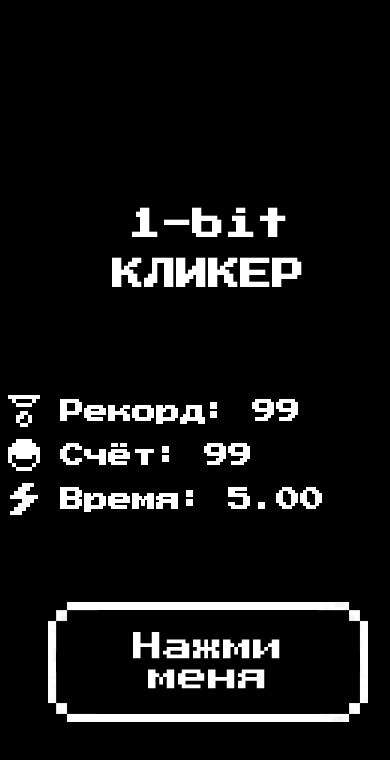
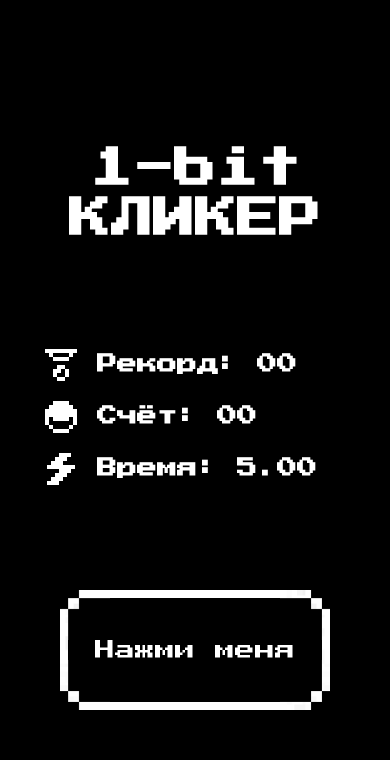
Before and after one commit to z1n1n85/clicker_game, a website: page src/index.html in a window 390 px wide. Drawn offline with nearby package versions, Linux system fonts and the light colour scheme; files that its build step writes are made by us from their sources.

Commit message:
адаптив css

```diff
--- a/src/index.html
+++ b/src/index.html
@@ -17,12 +17,13 @@
             <br>
             КЛИКЕР
         </h1>
-        <h2 class="subtitle record">Рекорд: 99</h2>
-        <h2 class="subtitle score">Счёт: 99</h2>
-        <h2 class="subtitle timer">Время: 5.00</h2>
-        <button class="button">
+        <h2 class="subtitle record" id="record">Рекорд: 00</h2>
+        <h2 class="subtitle score" id="score">Счёт: 00</h2>
+        <h2 class="subtitle timer" id="timer">Время: 5.00</h2>
+        <button class="button" id="button">
             <p>Нажми меня</p>
         </button>
     </div>
 </body>
+<script src="../main-min.js"></script>
 </html>
--- a/src/main.scss
+++ b/src/main.scss
@@ -5,14 +5,18 @@
 }
 
 body{
+    margin: 0;
     background-color: black;
+    height: 100vh;
 }
 
 .container{
-    width: 400px;
-    height: 500px;
-    margin: 100px auto 0 auto;
-    padding: 100px 0;
+    display: flex;
+    flex-direction: column;
+    justify-content: center;
+    height: 100vh;
+    margin: 0 auto 0 auto;
+    padding: 0;
 }
 
 .title{
@@ -58,7 +62,10 @@ body{
     border-image-width: 50px;
     cursor: pointer;
     &:active{
-        top: 10px
+        top: 10px;
+    }
+    &:active:disabled{
+        top: 0px;
     }
     p {
         margin: 0;
@@ -67,3 +74,47 @@ body{
         color: white;
     }
 }
+
+@media screen and (min-width: 512px) {
+    .container{
+        width: 400px;
+    }
+    .title{
+        font-size: 32px;
+    }
+    .subtitle{
+        margin: 20px 0;
+        font-size: 24px;
+    }
+    .button{
+        width: 300px;
+        &:active{
+            top: 10px;
+        }
+        p {
+            font-size: 30px;
+        }
+    }
+}
+
+@media screen and (max-width: 512px) {
+    .container{
+        width: 300px;
+    }
+    .title{
+        font-size: 42px;
+    }
+    .subtitle{
+        margin: 10px 0;
+        font-size: 20px;
+    }
+    .button{
+        width: 250px;
+        &:active{
+            top: 15px;
+        }
+        p {
+            font-size: 20px;
+        }
+    }
+}
```
Also changed, not shown: dist/index.html, dist/main.min.css.
